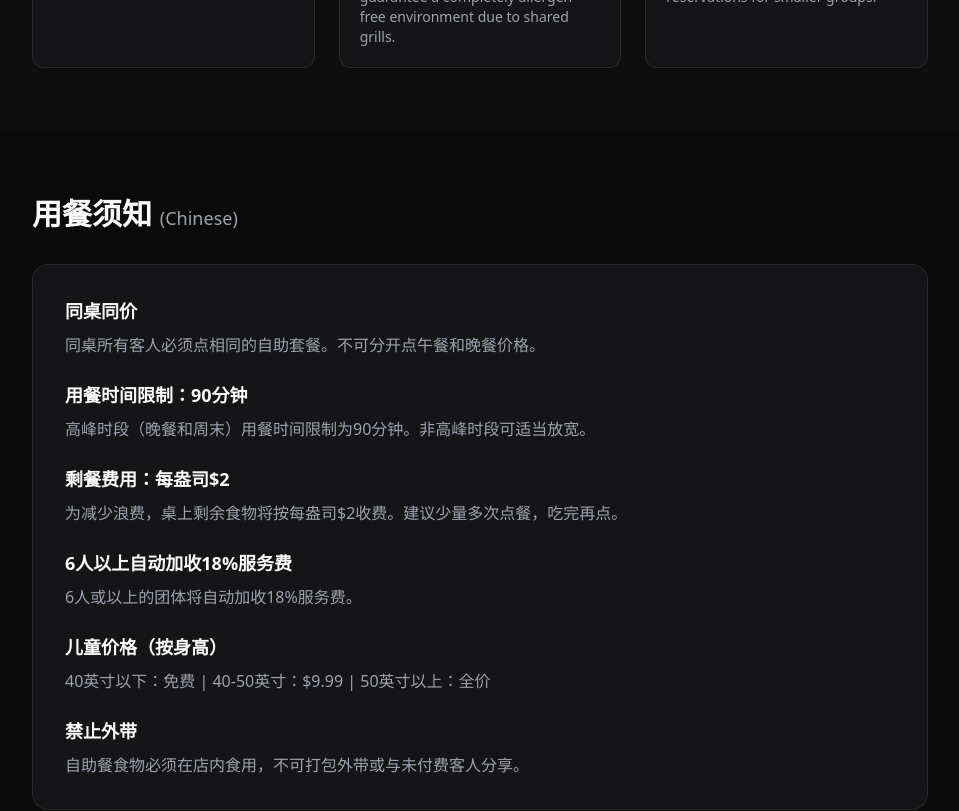
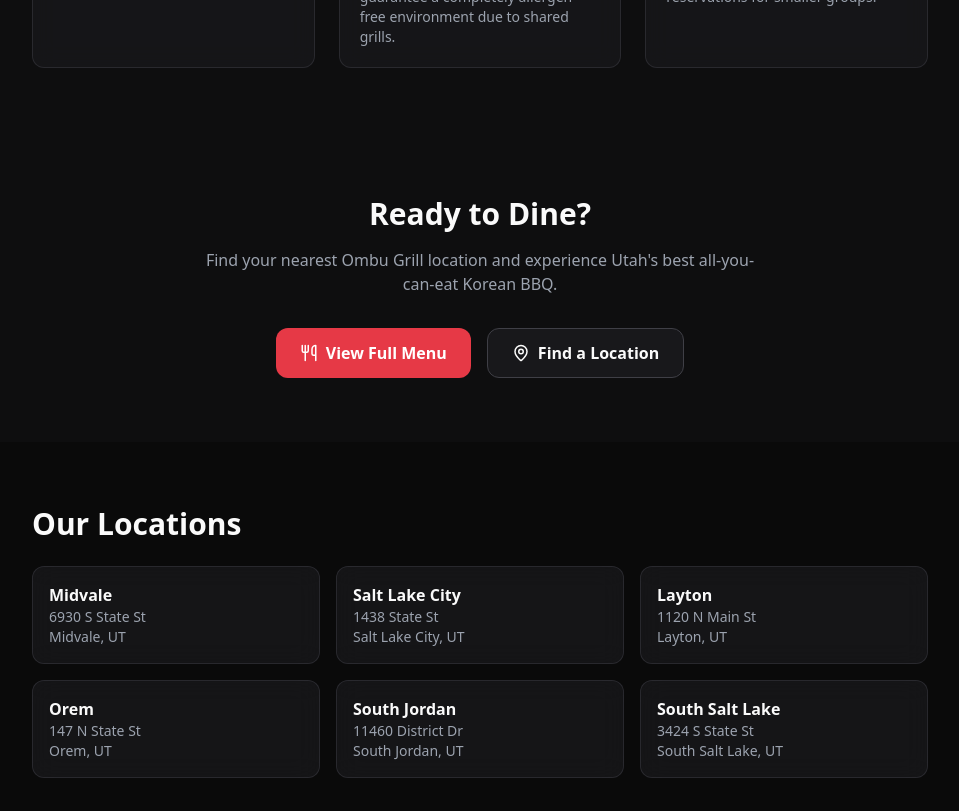
Before and after one commit to JayC1112/ombu, a Next.js app: page /ayce-guidelines in a window 1280 px wide. Shown: the part 1960-2771 px from the top of the page, without its empty margins (160-1119 px from the left). Built offline with nearby package versions, Linux system fonts and the light colour scheme.

Commit message:
fix: 删除 AYCE Guidelines 页面中文区块
- 删除整个 "用餐须知 (Chinese)" 区块（48行）
- 页面现在只显示英文内容，避免中文混入英文段落
- Kids Pricing 已正确显示为身高规则（无需修改）
- Build 通过，15个页面全部生成成功

```diff
--- a/src/app/ayce-guidelines/page.tsx
+++ b/src/app/ayce-guidelines/page.tsx
@@ -309,55 +309,6 @@
             </div>
           </section>
 
-          {/* Chinese Section */}
-          <section className="py-12 md:py-16">
-            <div className="container mx-auto px-4">
-              <div className="max-w-4xl mx-auto">
-                <h2 className="text-2xl md:text-3xl font-bold mb-8">
-                  用餐须知 <span className="text-muted text-lg font-normal">(Chinese)</span>
-                </h2>
-                <div className="glass rounded-2xl p-6 md:p-8 space-y-6">
-                  <div>
-                    <h3 className="font-semibold text-lg mb-2">同桌同价</h3>
-                    <p className="text-muted">
-                      同桌所有客人必须点相同的自助套餐。不可分开点午餐和晚餐价格。
-                    </p>
-                  </div>
-                  <div>
-                    <h3 className="font-semibold text-lg mb-2">用餐时间限制：90分钟</h3>
-                    <p className="text-muted">
-                      高峰时段（晚餐和周末）用餐时间限制为90分钟。非高峰时段可适当放宽。
-                    </p>
-                  </div>
-                  <div>
-                    <h3 className="font-semibold text-lg mb-2">剩餐费用：每盎司$2</h3>
-                    <p className="text-muted">
-                      为减少浪费，桌上剩余食物将按每盎司$2收费。建议少量多次点餐，吃完再点。
-                    </p>
-                  </div>
-                  <div>
-                    <h3 className="font-semibold text-lg mb-2">6人以上自动加收18%服务费</h3>
-                    <p className="text-muted">
-                      6人或以上的团体将自动加收18%服务费。
-                    </p>
-                  </div>
-                  <div>
-                    <h3 className="font-semibold text-lg mb-2">儿童价格（按身高）</h3>
-                    <p className="text-muted">
-                      40英寸以下：免费 | 40-50英寸：$9.99 | 50英寸以上：全价
-                    </p>
-                  </div>
-                  <div>
-                    <h3 className="font-semibold text-lg mb-2">禁止外带</h3>
-                    <p className="text-muted">
-                      自助餐食物必须在店内食用，不可打包外带或与未付费客人分享。
-                    </p>
-                  </div>
-                </div>
-              </div>
-            </div>
-          </section>
-
           {/* CTA Section */}
           <section className="py-12 md:py-16 bg-card/30">
             <div className="container mx-auto px-4">
```
Also changed, not shown: 2 other files (tests, documents, lock files or other folders).
